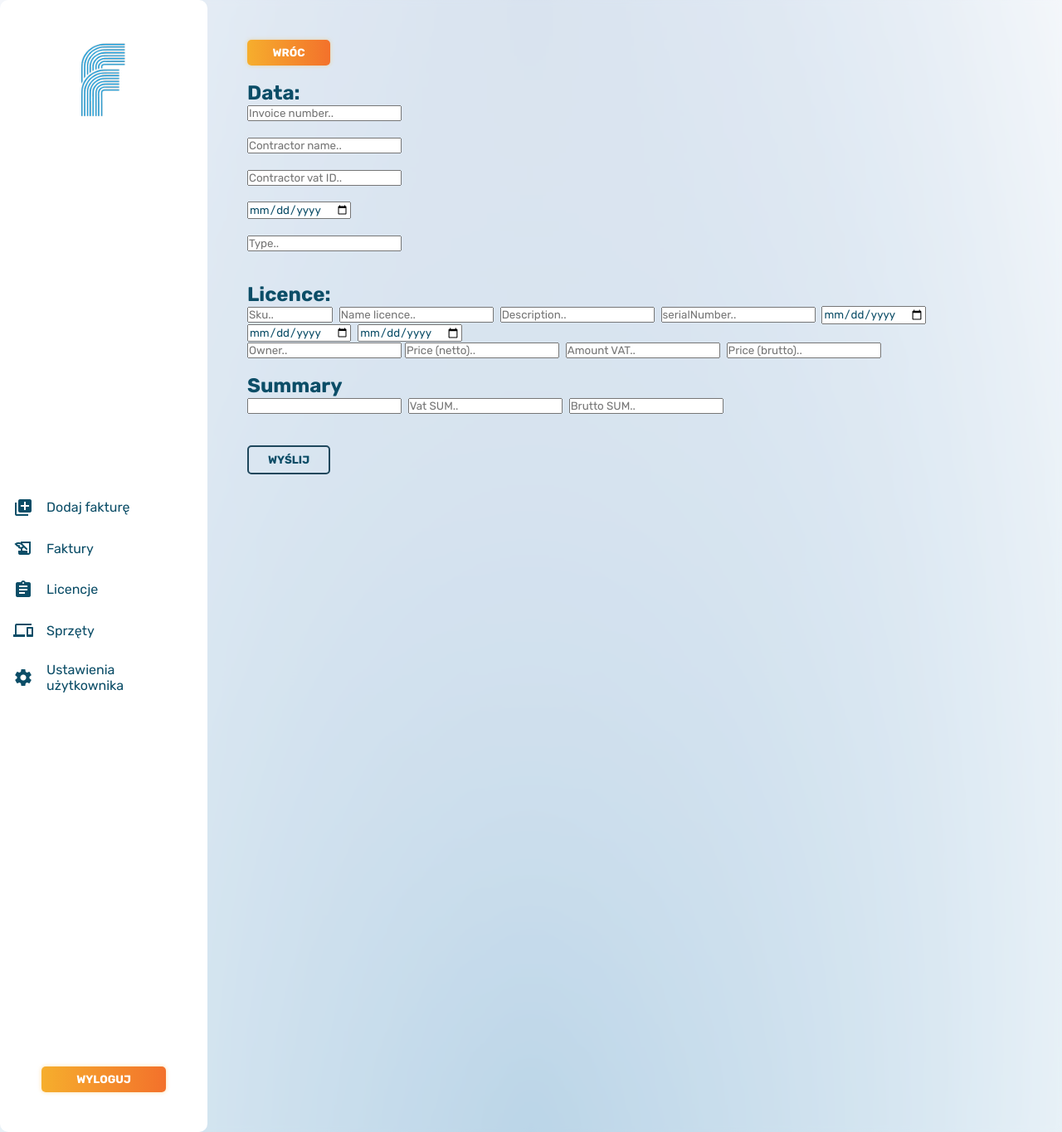
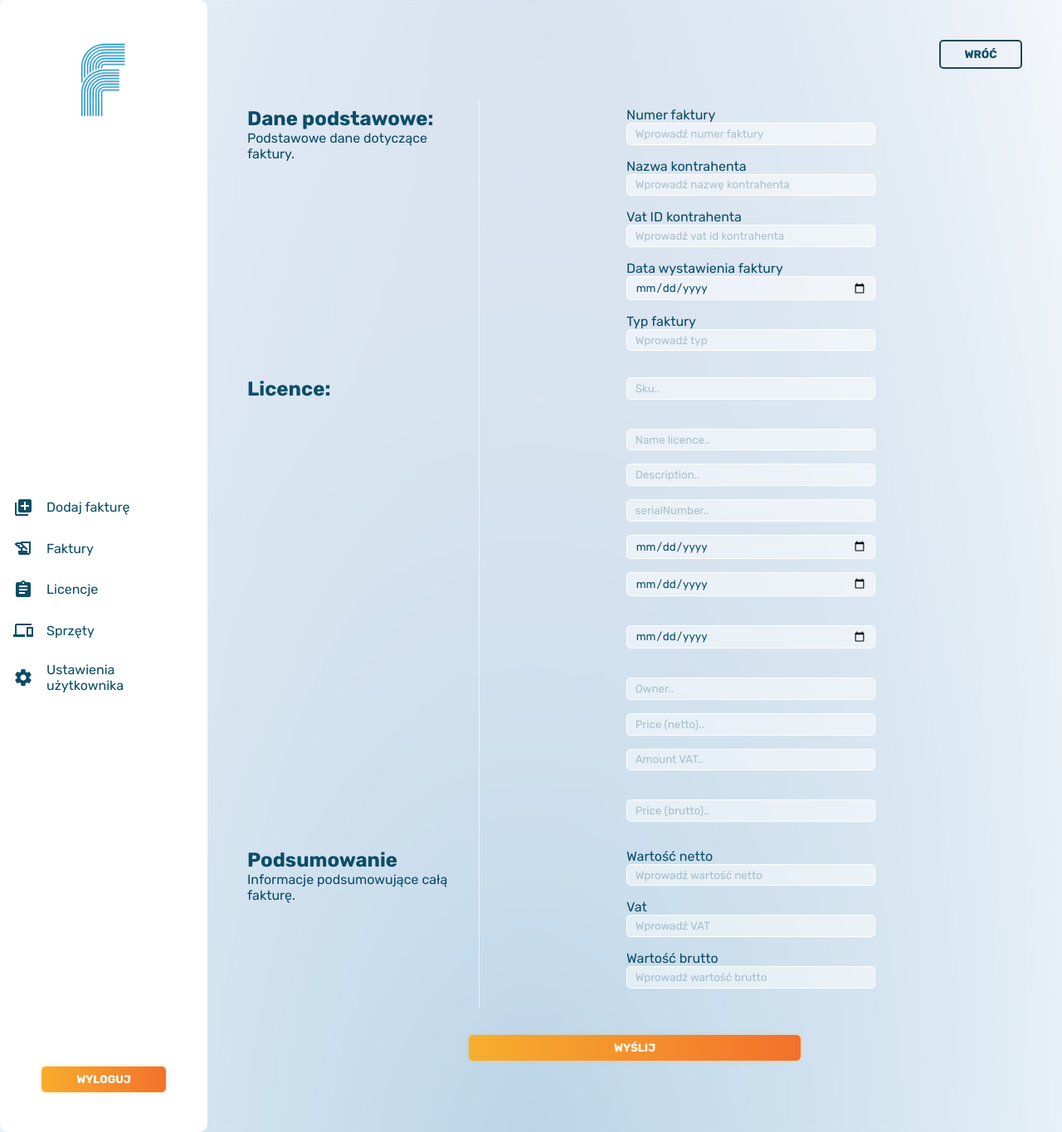
Before and after one commit to wm44557/PROJEKT-AI, a PHP site: the page made by views/pages/components/invoiceForm.php in a window 1280 px wide. Shown: the whole page at 83% size. Run offline with PHP 8.4, Linux system fonts and the light colour scheme; the template is opened without the code that fills it, so the values that code supplies are empty; the visitor is signed in with stand-in values (Sample User, id 1); some libraries are stand-ins or nearby versions.

Commit message:
Invoice add styling, invoices list script to change placeholder

```diff
--- a/public/css/style.css
+++ b/public/css/style.css
@@ -104,6 +104,10 @@ h1 {
     width: 100px;
 }
 
+.button.big {
+    width: 400px;
+}
+
 
 /*
 Strona logowania
@@ -189,6 +193,8 @@ Pages layout
     height: 100vh;
     overflow-y: auto;
     padding: 3rem;
+    display: flex;
+    flex-direction: column;
 }
 
 /*
@@ -261,3 +267,40 @@ Alert
     position: absolute;
     top: 0;
 }
+
+/*
+Formularze
+*/
+
+.form-box{
+    display: grid;
+    grid-template-columns: 30% 1fr;
+}
+.form-info{
+    padding: 0.5rem 1rem 0.5rem 0;
+    border-right: 1px solid rgba(255, 255, 255, .6);
+}
+
+.form-input-label{
+    display: flex;
+    flex-direction: column;
+    padding-bottom: 1rem;
+}
+.form-input-label input{
+    width: 300px;
+    padding: 0.3rem 0.6rem;
+    background-color: rgba(255,255,255,.5);
+    border: 1px solid var(--font-color-light);
+    border-radius: 5px;
+}
+.form-input-label input::placeholder{
+    color: var(--font-color-dark);
+    opacity: 0.3;
+}
+
+.form-fields{
+    display: flex;
+    padding: .5rem 1rem;
+    flex-direction: column;
+    align-items: center;
+}
--- a/views/pages/components/invoiceForm.php
+++ b/views/pages/components/invoiceForm.php
@@ -1,42 +1,113 @@
 
 
-<a  href="<?php echo STARTING_URL . $_SESSION['user_role']?>"><button class="button primary small">Wróc</button></a>
+<a style="text-align: right" href="<?php echo STARTING_URL . '/' . $_SESSION['user_role']?>"><button class="button secondary small">Wróć</button></a>
 <br><br>
-<form class="box" method="post">
-    <h2>Data:</h2>
+<form class="form-box" method="post">
+    <div class="form-info">
+        <h2>Dane podstawowe:</h2>
+        <p>Podstawowe dane dotyczące faktury.</p>
+    </div>
 
-    <input type="text" name="invoiceNumber" placeholder="Invoice number.."><br><br>
-    <input type="text" name="contractor" placeholder="Contractor name.."><br><br>
-    <input type="text" name="contractorVatId" placeholder="Contractor vat ID.."><br><br>
+    <div class="form-fields">
 
-    <input type="date" name="dateInvoice" placeholder="Date invoice.."><br><br>
-    <input type="text" name="type" placeholder="Type.."><br><br>
+        <label class="form-input-label text">
+            Numer faktury
+            <input type="text" name="invoiceNumber" placeholder="Wprowadź numer faktury">
+        </label>
 
-    <br>
-    <h2>Licence:</h2>
+        <label class="form-input-label text">
+            Nazwa kontrahenta
+            <input type="text" name="contractor" placeholder="Wprowadź nazwę kontrahenta">
+        </label>
 
-    <input type="text" name="sku" placeholder="Sku.." size="10">&nbsp;
-    <input type="text" name="name" placeholder="Name licence..">&nbsp;
-    <input type="text" name="description" placeholder="Description..">&nbsp;
-    <input type="text" name="serialNumber" placeholder="serialNumber..">&nbsp;
-    <input type="date" name="buyDate" placeholder="Date of purchase..">&nbsp;
-    <input type="date" name="warranty" placeholder="Warranty to..">&nbsp;
-    <input type="date" name="valid" placeholder="Valid to..">&nbsp;<br>
-    <input type="text" name="owner" placeholder="Owner..">
-    <input type="number" name="priceNetto" placeholder="Price (netto)..">&nbsp;
-    <input type="number" name="vat" placeholder="Amount VAT..">&nbsp;
-    <input type="number" name="priceBrutto" placeholder="Price (brutto)..">&nbsp;
+        <label class="form-input-label text">
+            Vat ID kontrahenta
+            <input type="text" name="contractorVatId" placeholder="Wprowadź vat id kontrahenta">
+        </label>
 
-    <br><br>
+        <label class="form-input-label text">
+            Data wystawienia faktury
+            <input type="date" name="dateInvoice" placeholder="Podaj datę wystawienia faktury">
+        </label>
 
+        <label class="form-input-label text">
+            Typ faktury
+            <input type="text" name="type" placeholder="Wprowadź typ">
+        </label>
+    </div>
 
-    <h2>Summary</h2>
-    <input type="number" name="sumNetto" placeholdgit er="Netto SUM..">&nbsp;
-    <input type="number" name="sumVAT" placeholder="Vat SUM..">&nbsp;
-    <input type="number" name="sumBrutto" placeholder="Brutto SUM..">
-    <br>
-    <br>
-    <br>
-    <input class="button secondary small" type="submit" value="Wyślij"><br>
+    <div class="form-info">
+        <h2>Licence:</h2>
+
+    </div>
+    <div class="form-fields">
+
+        <label class="form-input-label text">
+            <input type="text" name="sku" placeholder="Sku.." size="10">&nbsp;
+        </label>
+
+        <label class="form-input-label text">
+            <input type="text" name="name" placeholder="Name licence..">
+        </label>
+
+        <label class="form-input-label text">
+            <input type="text" name="description" placeholder="Description..">
+        </label>
+
+        <label class="form-input-label text">
+            <input type="text" name="serialNumber" placeholder="serialNumber..">
+        </label>
+
+        <label class="form-input-label text">
+            <input type="date" name="buyDate" placeholder="Date of purchase..">
+        </label>
+
+        <label class="form-input-label text">
+            <input type="date" name="warranty" placeholder="Warranty to..">
+        </label>&nbsp;
+
+        <label class="form-input-label text">
+            <input type="date" name="valid" placeholder="Valid to..">
+        </label>&nbsp
+
+        <label class="form-input-label text">
+            <input type="text" name="owner" placeholder="Owner..">
+        </label>
+        <label class="form-input-label text">
+            <input type="number" name="priceNetto" placeholder="Price (netto)..">
+        </label>
+
+        <label class="form-input-label text">
+            <input type="number" name="vat" placeholder="Amount VAT..">
+        </label>&nbsp;
+
+        <label class="form-input-label text">
+            <input type="number" name="priceBrutto" placeholder="Price (brutto)..">
+        </label>
+    </div>
+
+    <div class="form-info">
+        <h2>Podsumowanie</h2>
+        <p>Informacje podsumowujące całą fakturę.</p>
+    </div>
+
+    <div class="form-fields">
+
+        <label class="form-input-label text">
+            Wartość netto
+            <input type="number" name="sumNetto" placeholder="Wprowadź wartość netto">
+        </label>
+
+        <label class="form-input-label text">
+            Vat
+            <input type="number" name="sumVAT" placeholder="Wprowadź VAT">
+        </label>
+
+        <label class="form-input-label text">
+            Wartość brutto
+            <input type="number" name="sumBrutto" placeholder="Wprowadź wartość brutto">
+        </label>
+    </div>
+    <input style="grid-column: span 2; justify-self: center; margin-top: 2rem;" class="button primary big" type="submit" value="Wyślij"><br>
 </form>
 <br>
```
Also changed, not shown: views/pages/components/invoiceList.php (+19 -8 lines).
